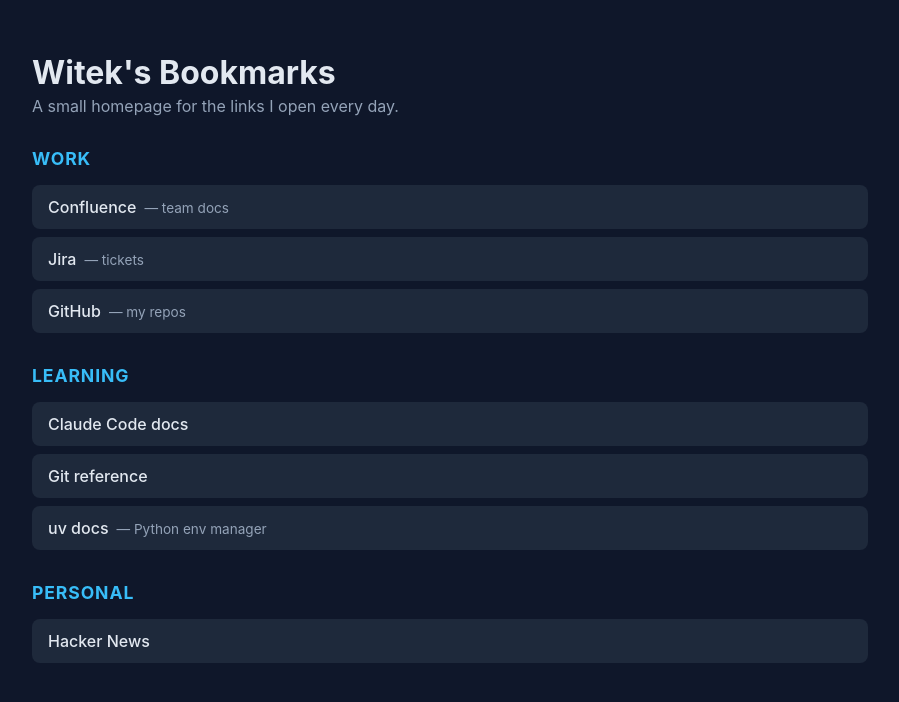
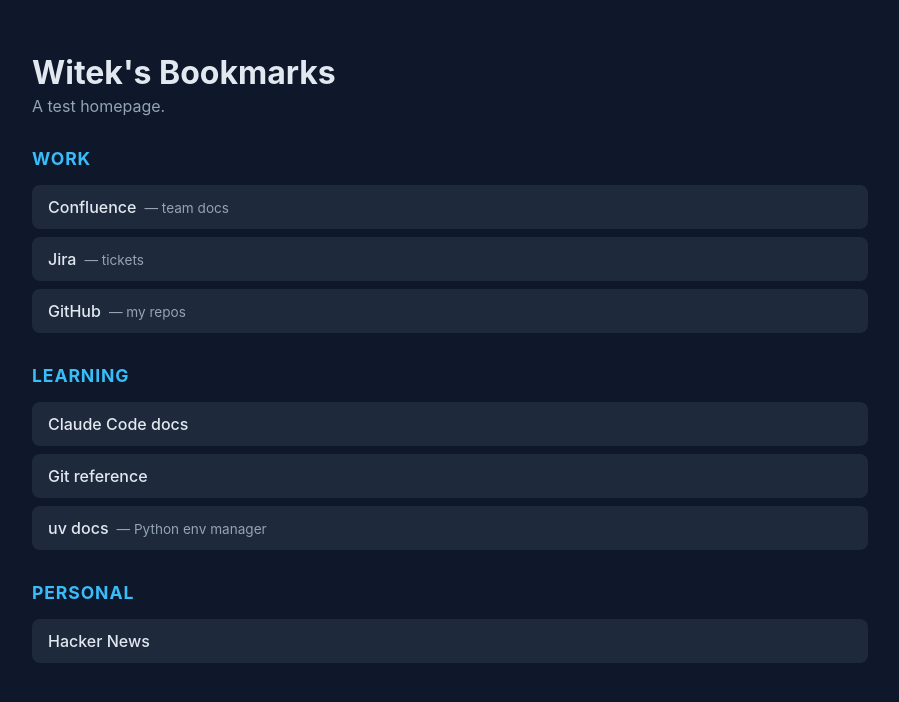
Before and after one commit to witek-nawara/bookmarks, a plain HTML site: page index.html in a window 1280 px wide. Shown: the whole page, without its empty margins (190-1089 px from the left). Drawn offline with Linux system fonts and the light colour scheme.

```diff
--- a/index.html
+++ b/index.html
@@ -48,7 +48,7 @@
 </head>
 <body>
   <h1>Witek's Bookmarks</h1>
-  <p class="subtitle">A small homepage for the links I open every day.</p>
+  <p class="subtitle">A test homepage.</p>
 
   <section>
     <h2>Work</h2>
```
